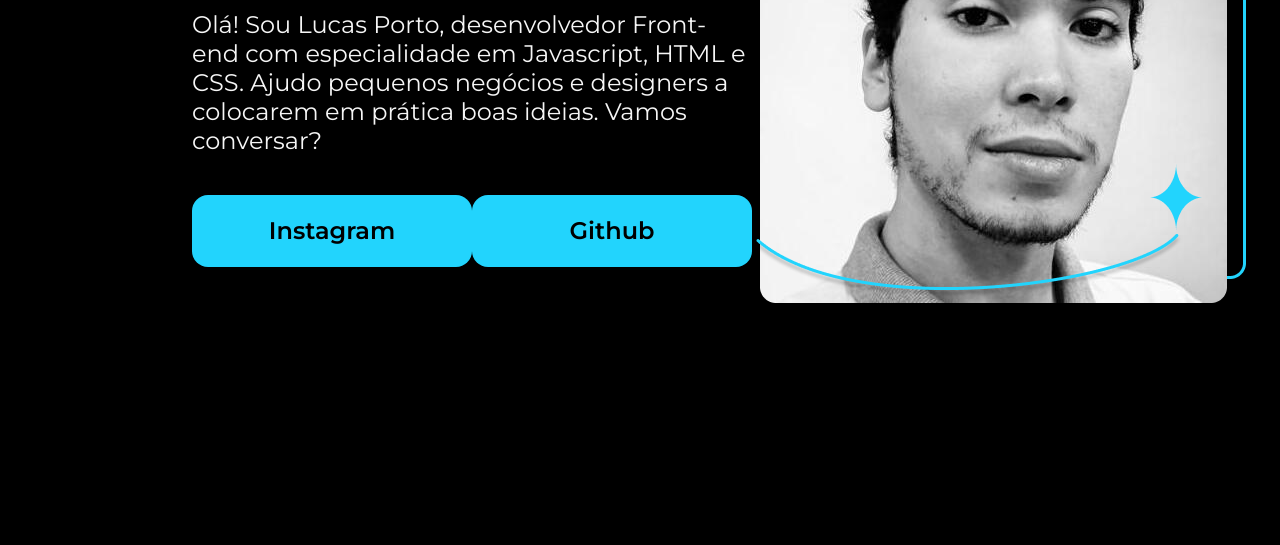
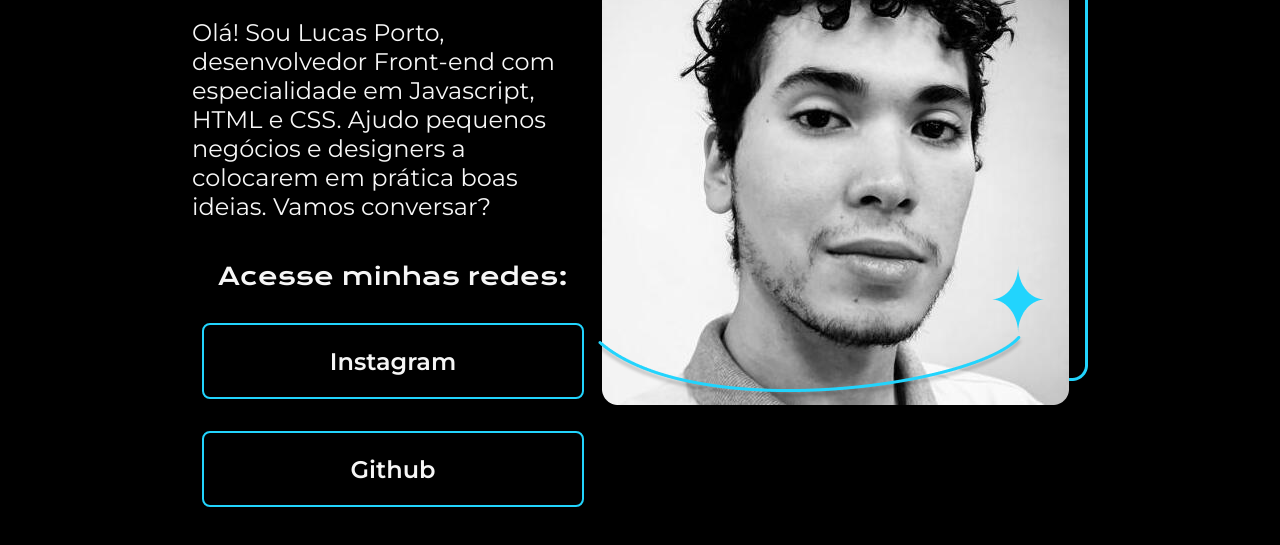
Before and after one commit to godhok/cursosalura, a plain HTML site: page Formacao em Front-end/Portfolio - Curso 3/index.html in a window 1280 px wide. Shown: the part 375-920 px from the top of the page. Drawn offline with nearby package versions, Linux system fonts and the light colour scheme.

Commit message:
nova estilização das ancoras

```diff
--- a/Formacao em Front-end/Portfolio - Curso 3/index.html
+++ b/Formacao em Front-end/Portfolio - Curso 3/index.html
@@ -4,7 +4,7 @@
     <meta charset="UTF-8" />
     <meta http-equiv="X-UA-Compatible" content="ie=edge" />
     <meta name="viewport" content="width=device-width, initial-scale=1.0" />
-    <title>Portfólio - Curso 1</title>
+    <title>Portfólio - Curso 3</title>
     <link rel="stylesheet" href="reset.css" />
     <link rel="stylesheet" href="style.css" />
   </head>
@@ -24,6 +24,7 @@
           colocarem em prática boas ideias. Vamos conversar?
         </p>
         <div class="apresentacao__links">
+          <h2 class="apresentacao__links__subtitulo">Acesse minhas redes:</h2>
           <a class="apresentacao__links_link" href="https://www.instagram.com/vulgolindoso/">Instagram</a>
           <a class="apresentacao__links_link" href="https://github.com/godhok">Github</a>
         </div>
--- a/Formacao em Front-end/Portfolio - Curso 3/style.css
+++ b/Formacao em Front-end/Portfolio - Curso 3/style.css
@@ -37,19 +37,29 @@
 
 .apresentacao__links {
   display: flex;
+  flex-direction: column;
+  align-items: center;
   justify-content: space-between;
+  gap: 32px;
+}
+
+.apresentacao__links__subtitulo {
+  font-family: 'Krona One', sans-serif;
+  font-weight: 400;
+  font-size: 24px;
+
 }
 
 .apresentacao__links_link {
-  background-color: #22d4fd;
-  width: 280px;
+  border: 2px solid #22d4fd;
+  width: 378px;
   text-align: center;
-  border-radius: 16px;
+  border-radius: 8px;
   font-size: 24px;
   font-weight: 600;
   padding-block: 21.5px;
   text-decoration: none;
-  color: #000000;
+  color: #F6F6F6;
   font-family: 'Montserrat', sans-serif;
 
 }
```
Also changed, not shown: Formacao em Front-end/Portfolio - Curso 2/index.html (+10 -4 lines).
